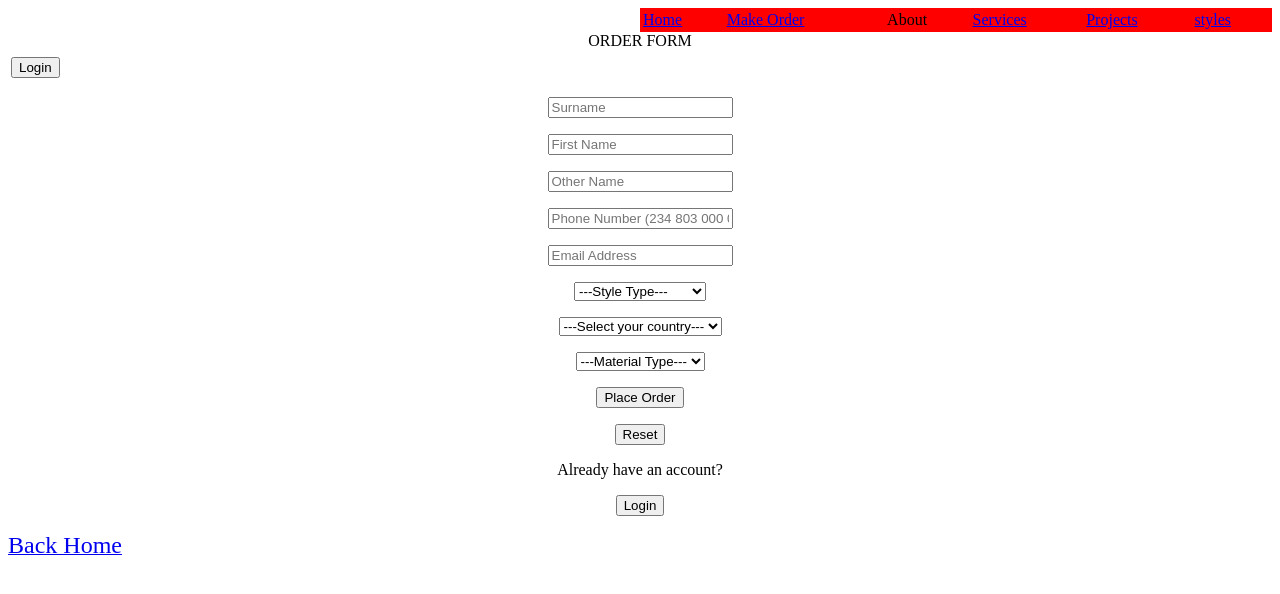
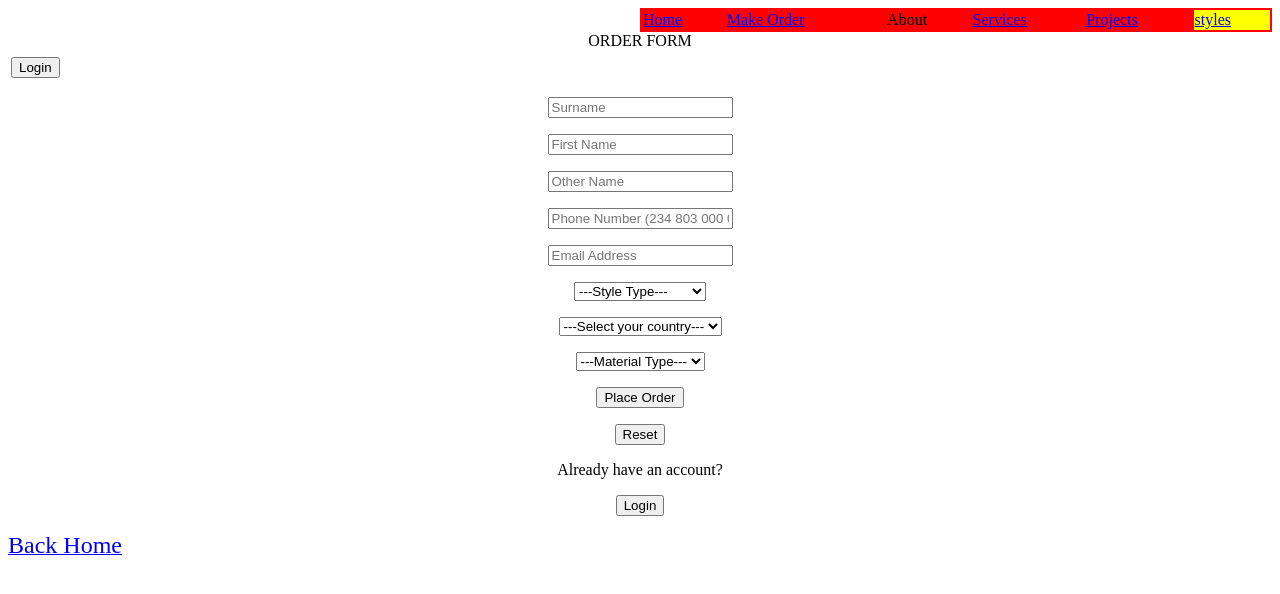
Before and after one commit to oluwasegunemmykul/index-html, a plain HTML site: page index.html in a window 1280 px wide. Drawn offline with Linux system fonts and the light colour scheme.

Commit message:
Update and rename index.html.html to index.html

```diff
--- a/index.html.html
+++ b/index.html
@@ -16,7 +16,7 @@
                 <td>About</td>
                 <td><a href="Application form.html">Services</a></td>
                 <td><a href="profile.html">Projects</a></td>
-                <td bgcolor=""><a href="styles.html">styles</td>
+                <td bgcolor="yellow"><a href="styles.html">styles</td>
             </tr>
         </table>
     </div>
```
